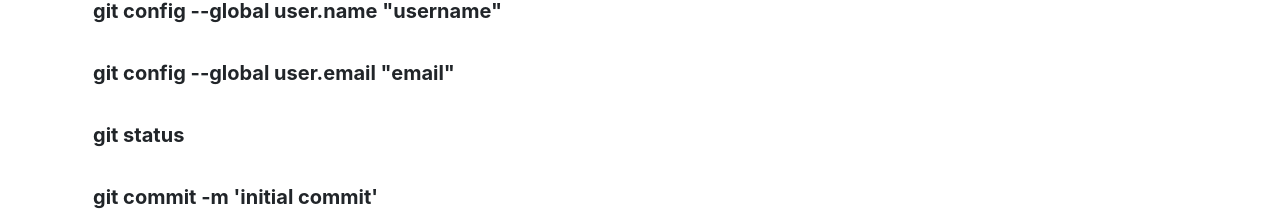
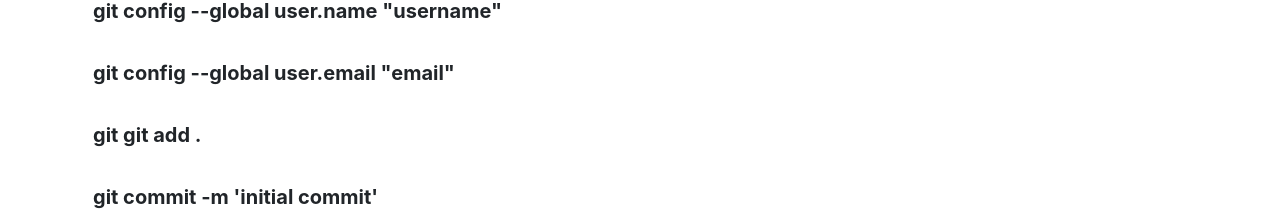
Before and after one commit to krishnakurtakoti/blogRepositoryAngularNetlifyOne, an Angular app: page / in a window 1280 px wide. Shown: the part 3457-3670 px from the top of the page. Built offline with nearby package versions, Linux system fonts and the light colour scheme.

Commit message:
Update blog-one.component.html

```diff
--- a/src/app/blog-one/blog-one.component.html
+++ b/src/app/blog-one/blog-one.component.html
@@ -170,7 +170,7 @@
      <!-----  <p class="pl-2" style="font-size:32px">First config username and email to connect with the github.</p>  --->
         <p class="p-2" style="font-size:20px"><strong>git config --global user.name "username"</strong></p>
         <p class="p-2" style="font-size:20px"><strong>git config --global user.email "email"</strong></p>
-        <p class="p-2" style="font-size:20px"><strong>git status</strong></p>
+        <p class="p-2" style="font-size:20px"><strong>git git add .</strong></p>
         <p class="p-2" style="font-size:20px"><strong>git commit -m 'initial commit'</strong></p>
         <p class="p-2" style="font-size:28px">Create a new repository in Github without a readme.</p>
         <div class="row  pr-2">
```
